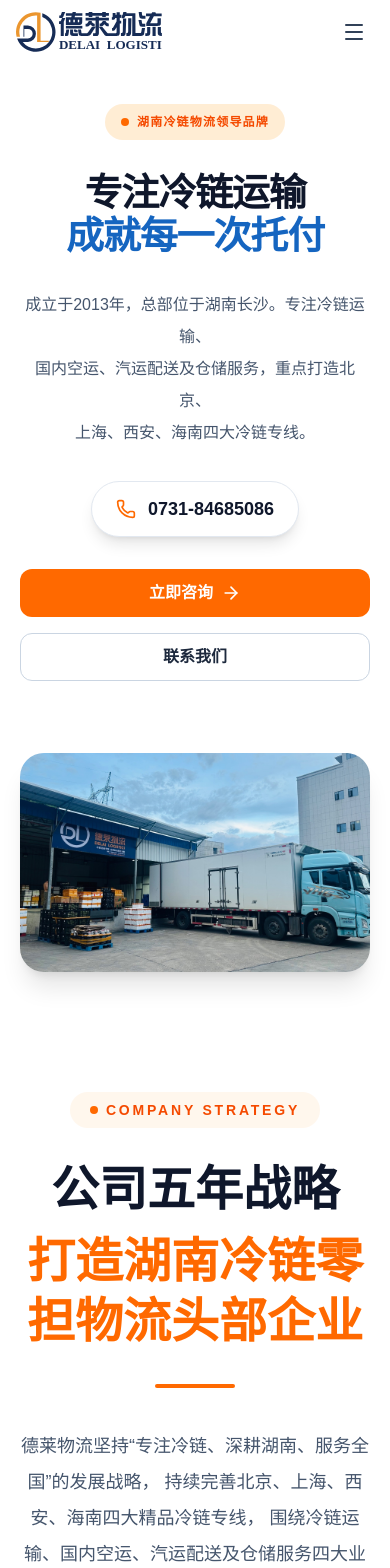
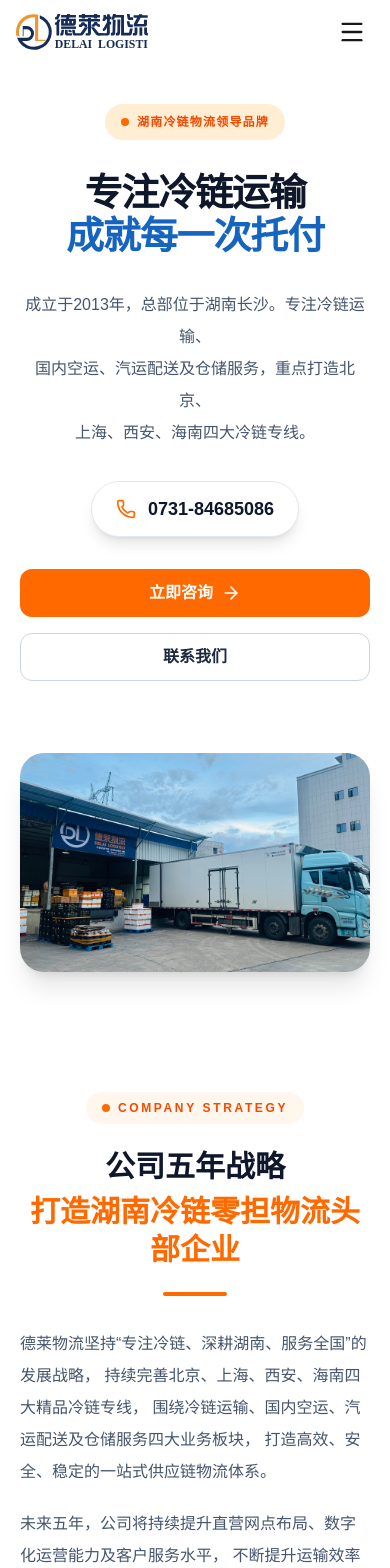
Before and after one commit to DelaiLogistics/delai-logistics, a Next.js app: page / in a window 390 px wide. Shown: the top 1568 px of the page. Built offline with nearby package versions, Linux system fonts and the light colour scheme.

Commit message:
Optimize Company mobile

```diff
--- a/components/Header.tsx
+++ b/components/Header.tsx
@@ -3,7 +3,7 @@
 import Image from 'next/image';
 import Link from 'next/link';
 import { useEffect, useState } from 'react';
-import { Menu, X, ChevronDown } from 'lucide-react';
+import { Menu, X } from 'lucide-react';
 
 const navItems = [
   { name: '首页', href: '#' },
@@ -18,153 +18,149 @@ export default function Header() {
   const [scrolled, setScrolled] = useState(false);
 
   useEffect(() => {
-    const handleScroll = () => {
-      setScrolled(window.scrollY > 10);
-    };
-
+    const handleScroll = () => setScrolled(window.scrollY > 8);
     handleScroll();
-
     window.addEventListener('scroll', handleScroll);
-
     return () => window.removeEventListener('scroll', handleScroll);
   }, []);
 
   useEffect(() => {
-    document.body.style.overflow = open ? 'hidden' : 'auto';
+    document.body.style.overflow = open ? 'hidden' : '';
   }, [open]);
 
   return (
     <>
       <header
-        className={`fixed left-0 top-0 z-50 w-full transition-all duration-300 ${
+        className={`fixed inset-x-0 top-0 z-50 transition-all duration-300 ${
           scrolled
             ? 'bg-white/95 shadow-lg backdrop-blur-xl'
             : 'bg-white/90 backdrop-blur-lg'
         }`}
       >
-        <div className="mx-auto flex h-16 md:h-[72px] max-w-7xl items-center justify-between px-4 md:px-6 lg:px-8">
-          {/* Logo */}
-          <Link href="/" className="flex items-center group">
+        <div className="mx-auto flex h-[64px] lg:h-[72px] max-w-7xl items-center justify-between px-4 sm:px-6 lg:px-8">
+
+          <Link href="/" className="flex items-center">
             <Image
               src="/logo.svg"
               alt="德莱物流"
-              width={220}
-              height={56}
+              width={200}
+              height={52}
               priority
-              className="h-10 md:h-12 lg:h-14 w-auto transition-transform duration-300 group-hover:scale-110"
+              className="h-9 sm:h-10 lg:h-12 w-auto"
             />
           </Link>
 
-          {/* PC Nav */}
-          <nav className="hidden items-center gap-1 lg:flex">
+          <nav className="hidden lg:flex items-center gap-1">
             {navItems.map((item) => (
               <a
                 key={item.name}
                 href={item.href}
-                className="relative px-4 py-2 text-sm font-medium text-slate-700 transition-all duration-300 hover:text-blue-600 group"
+                className="relative px-4 py-2 text-sm font-medium text-slate-700 transition hover:text-blue-600 group"
               >
                 {item.name}
-                <span className="absolute bottom-0 left-4 right-4 h-0.5 bg-blue-600 rounded-full scale-x-0 group-hover:scale-x-100 transition-transform duration-300 origin-left" />
+                <span className="absolute left-4 right-4 bottom-0 h-0.5 scale-x-0 rounded-full bg-blue-600 transition-transform duration-300 group-hover:scale-x-100" />
               </a>
             ))}
           </nav>
 
-          {/* Right */}
           <div className="hidden lg:flex items-center gap-3">
             <a
               href="#contact"
-              className="px-6 py-2.5 rounded-lg text-sm font-semibold text-slate-700 hover:text-blue-600 transition-colors duration-300"
+              className="px-6 py-2.5 rounded-lg text-sm font-semibold text-slate-700 hover:text-blue-600 transition"
             >
               在线咨询
             </a>
+
             <a
               href="#contact"
-              className="px-6 py-2.5 rounded-lg bg-gradient-to-r from-blue-600 to-blue-700 text-white text-sm font-semibold transition-all duration-300 hover:shadow-lg hover:-translate-y-0.5"
+              className="rounded-lg bg-blue-600 px-6 py-2.5 text-sm font-semibold text-white transition hover:bg-blue-700"
             >
               获取报价
             </a>
           </div>
 
-          {/* Mobile Menu Button */}
           <button
             onClick={() => setOpen(true)}
-            className="rounded-lg p-2 text-slate-700 lg:hidden hover:bg-slate-100 transition-colors duration-300"
+            className="flex h-11 w-11 items-center justify-center rounded-xl lg:hidden hover:bg-slate-100"
           >
-            <Menu size={24} />
+            <Menu size={28} />
           </button>
         </div>
       </header>
 
       {/* Mobile Drawer */}
+
       <div
-        className={`fixed inset-0 z-[60] lg:hidden transition-all duration-300 ${
+        className={`fixed inset-0 z-[60] lg:hidden transition ${
           open ? 'visible opacity-100' : 'invisible opacity-0'
         }`}
       >
         <div
+          onClick={() => setOpen(false)}
           className="absolute inset-0 bg-black/40 backdrop-blur-sm"
-          onClick={() => setOpen(false)}
         />
 
-        <div
-          className={`absolute right-0 top-0 h-full w-[80%] max-w-sm bg-white shadow-2xl transition-transform duration-300 ${
+        <aside
+          className={`absolute right-0 top-0 flex h-full w-[84%] max-w-[360px] flex-col bg-white transition-transform duration-300 ${
             open ? 'translate-x-0' : 'translate-x-full'
           }`}
         >
-          {/* Mobile Header */}
-          <div className="flex h-16 items-center justify-between border-b border-slate-200 px-4">
+          <div className="flex h-16 items-center justify-between border-b px-5">
             <Image
               src="/logo.svg"
               alt="德莱物流"
               width={170}
               height={42}
-              className="h-10 w-auto"
+              className="h-9 w-auto"
             />
 
             <button
               onClick={() => setOpen(false)}
-              className="rounded-lg p-2 text-slate-700 hover:bg-slate-100 transition-colors duration-300"
+              className="flex h-10 w-10 items-center justify-center rounded-lg hover:bg-slate-100"
             >
               <X size={24} />
             </button>
           </div>
 
-          {/* Mobile Nav */}
-          <nav className="px-4 py-6 space-y-1">
+          <nav className="flex-1 px-5 py-6">
             {navItems.map((item) => (
               <a
                 key={item.name}
                 href={item.href}
                 onClick={() => setOpen(false)}
-                className="block px-4 py-3 rounded-lg text-base font-medium text-slate-700 transition-all duration-300 hover:bg-blue-50 hover:text-blue-600"
+                className="block rounded-xl px-4 py-4 text-[17px] font-medium text-slate-700 transition hover:bg-blue-50 hover:text-blue-600"
               >
                 {item.name}
               </a>
             ))}
           </nav>
 
-          {/* Mobile CTA */}
-          <div className="absolute bottom-8 left-4 right-4 space-y-3">
+          <div
+            className="space-y-3 border-t p-5"
+            style={{
+              paddingBottom: 'max(20px, env(safe-area-inset-bottom))',
+            }}
+          >
             <a
               href="#contact"
               onClick={() => setOpen(false)}
-              className="flex h-12 items-center justify-center rounded-lg border-2 border-slate-200 text-slate-700 font-semibold transition-all duration-300 hover:border-blue-600 hover:text-blue-600"
+              className="flex h-12 items-center justify-center rounded-xl border text-slate-700 font-semibold"
             >
               在线咨询
             </a>
+
             <a
               href="#contact"
               onClick={() => setOpen(false)}
-              className="flex h-12 items-center justify-center rounded-lg bg-gradient-to-r from-blue-600 to-blue-700 text-white font-semibold transition-all duration-300 hover:shadow-lg hover:-translate-y-0.5"
+              className="flex h-12 items-center justify-center rounded-xl bg-blue-600 text-white font-semibold"
             >
               获取报价
             </a>
           </div>
-        </div>
+        </aside>
       </div>
 
-      {/* Spacer */}
-      <div className="h-16 md:h-[72px]" />
+      <div className="h-[64px] lg:h-[72px]" />
     </>
   );
 }
--- a/components/company/CompanyGallery.tsx
+++ b/components/company/CompanyGallery.tsx
@@ -27,45 +27,52 @@ const gallery = [
 
 export default function CompanyGallery() {
   return (
-    <div className="mt-24">
-      <div className="mb-10">
-        <span className="text-sm font-semibold tracking-[0.25em] text-orange-500">
+    <div className="mt-16 lg:mt-24">
+      <div className="mb-8 lg:mb-10">
+        <span className="text-xs font-semibold tracking-[0.22em] text-orange-500 sm:text-sm">
           BUSINESS SCENARIOS
         </span>
 
-        <h3 className="mt-3 text-4xl font-bold text-slate-900">
+        <h3 className="mt-2 text-3xl font-bold text-slate-900 sm:mt-3 sm:text-4xl">
           德莱物流业务现场
         </h3>
       </div>
 
-      <div className="grid gap-8 md:grid-cols-2 xl:grid-cols-4">
+      <div className="grid gap-5 sm:gap-6 md:grid-cols-2 xl:grid-cols-4">
         {gallery.map((item) => (
           <div
             key={item.title}
-            className="group overflow-hidden rounded-[28px] bg-white shadow-lg transition duration-500 hover:-translate-y-2 hover:shadow-2xl"
+            className="group overflow-hidden rounded-[24px] bg-white shadow-md transition-all duration-500 hover:-translate-y-2 hover:shadow-xl"
           >
             <div className="relative overflow-hidden">
-
               <Image
                 src={item.image}
                 alt={item.title}
                 width={700}
                 height={700}
-                className="h-72 w-full object-cover transition duration-700 group-hover:scale-110"
+                className="
+                  h-[220px]
+                  w-full
+                  object-cover
+                  transition-transform
+                  duration-700
+                  group-hover:scale-110
+                  sm:h-[260px]
+                  lg:h-72
+                "
               />
 
               <div className="absolute inset-0 bg-gradient-to-t from-black/70 via-black/10 to-transparent" />
 
-              <div className="absolute left-6 top-6 rounded-full bg-white/90 px-4 py-2 text-xs font-bold tracking-widest text-orange-500">
+              <div className="absolute left-4 top-4 rounded-full bg-white/90 px-3 py-1.5 text-[11px] font-bold tracking-[0.18em] text-orange-500 sm:left-6 sm:top-6 sm:px-4 sm:py-2 sm:text-xs">
                 {item.tag}
               </div>
 
-              <div className="absolute bottom-6 left-6">
-                <h4 className="text-2xl font-bold text-white">
+              <div className="absolute bottom-5 left-5 sm:bottom-6 sm:left-6">
+                <h4 className="text-xl font-bold text-white sm:text-2xl">
                   {item.title}
                 </h4>
               </div>
-
             </div>
           </div>
         ))}
--- a/components/company/CompanyHeader.tsx
+++ b/components/company/CompanyHeader.tsx
@@ -4,26 +4,28 @@ export default function CompanyHeader() {
   return (
     <div className="mx-auto max-w-4xl text-center">
       {/* Badge */}
-      <div className="inline-flex items-center rounded-full bg-orange-50 px-5 py-2">
+      <div className="inline-flex items-center rounded-full bg-orange-50 px-4 py-2 sm:px-5">
         <span className="mr-2 h-2 w-2 rounded-full bg-orange-500" />
-        <span className="text-sm font-semibold tracking-[0.2em] text-orange-600">
+
+        <span className="text-xs font-semibold tracking-[0.22em] text-orange-600 sm:text-sm">
           COMPANY STRATEGY
         </span>
       </div>
 
       {/* Title */}
-      <h2 className="mt-8 text-5xl font-bold leading-tight text-slate-900 lg:text-6xl">
+      <h2 className="mt-6 text-3xl font-bold leading-tight text-slate-900 sm:mt-8 sm:text-4xl lg:text-6xl">
         公司五年战略
-        <span className="mt-3 block text-orange-500">
+
+        <span className="mt-2 block text-orange-500 sm:mt-3">
           打造湖南冷链零担物流头部企业
         </span>
       </h2>
 
       {/* Divider */}
-      <div className="mx-auto mt-8 h-1 w-20 rounded-full bg-orange-500" />
+      <div className="mx-auto mt-6 h-1 w-16 rounded-full bg-orange-500 sm:mt-8 sm:w-20" />
 
       {/* Content */}
-      <div className="mx-auto mt-10 max-w-4xl space-y-6 text-lg leading-9 text-slate-600">
+      <div className="mx-auto mt-8 max-w-4xl space-y-5 text-left text-base leading-8 text-slate-600 sm:mt-10 sm:text-center sm:text-lg sm:leading-9">
         <p>
           德莱物流坚持“专注冷链、深耕湖南、服务全国”的发展战略，
           持续完善北京、上海、西安、海南四大精品冷链专线，
```
